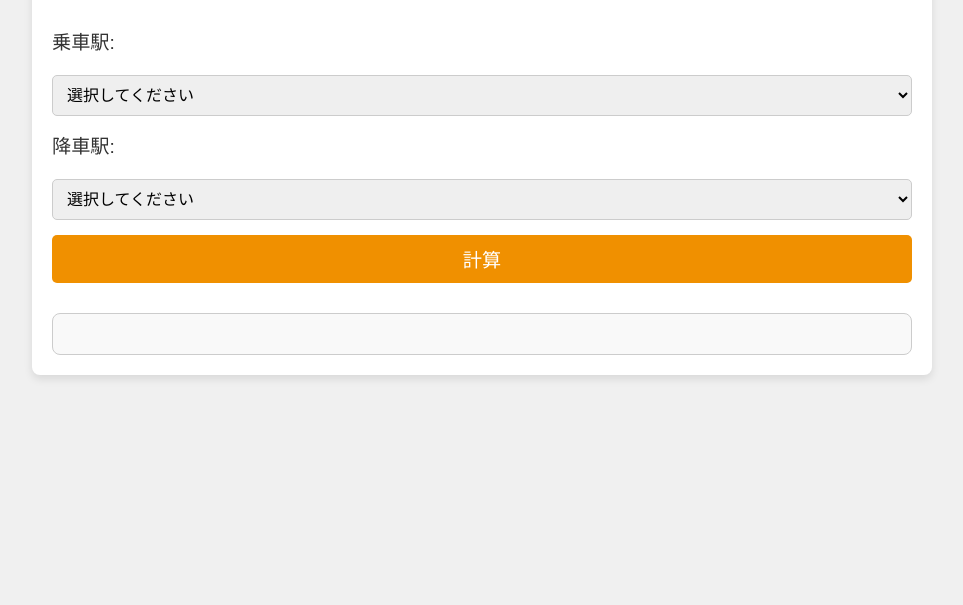
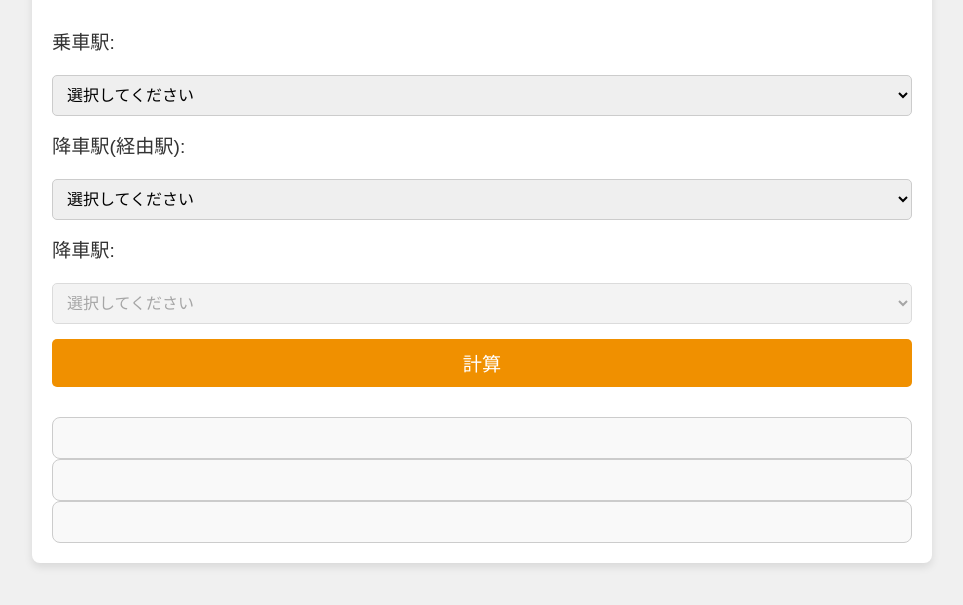
Before and after one commit to SoshuKo/sciuxtesubway, a plain HTML site: page index.html in a window 1280 px wide. Shown: the part 101-706 px from the top of the page, without its empty margins (158-1121 px from the left). Drawn offline with Linux system fonts and the light colour scheme.

Commit message:
Update index.html

```diff
--- a/index.html
+++ b/index.html
@@ -19,15 +19,22 @@
                     <option value="">選択してください</option>
                 </select>
 
+                <label for="via-station">降車駅(経由駅):</label>
+                <select id="via-station" class="station-select">
+                    <option value="">選択してください</option>
+                </select>
+
                 <label for="end-station">降車駅:</label>
-                <select id="end-station" class="station-select">
+                <select id="end-station" class="station-select" disabled>
                     <option value="">選択してください</option>
                 </select>
 
                 <button id="calculate-btn">計算</button>
             </div>
 
-            <div id="route-output" class="route-output"></div>
+            <div id="route-output-1" class="route-output"></div>
+            <div id="route-output-2" class="route-output"></div>
+            <div id="total-output" class="route-output"></div>
         </main>
     </div>
 
```
